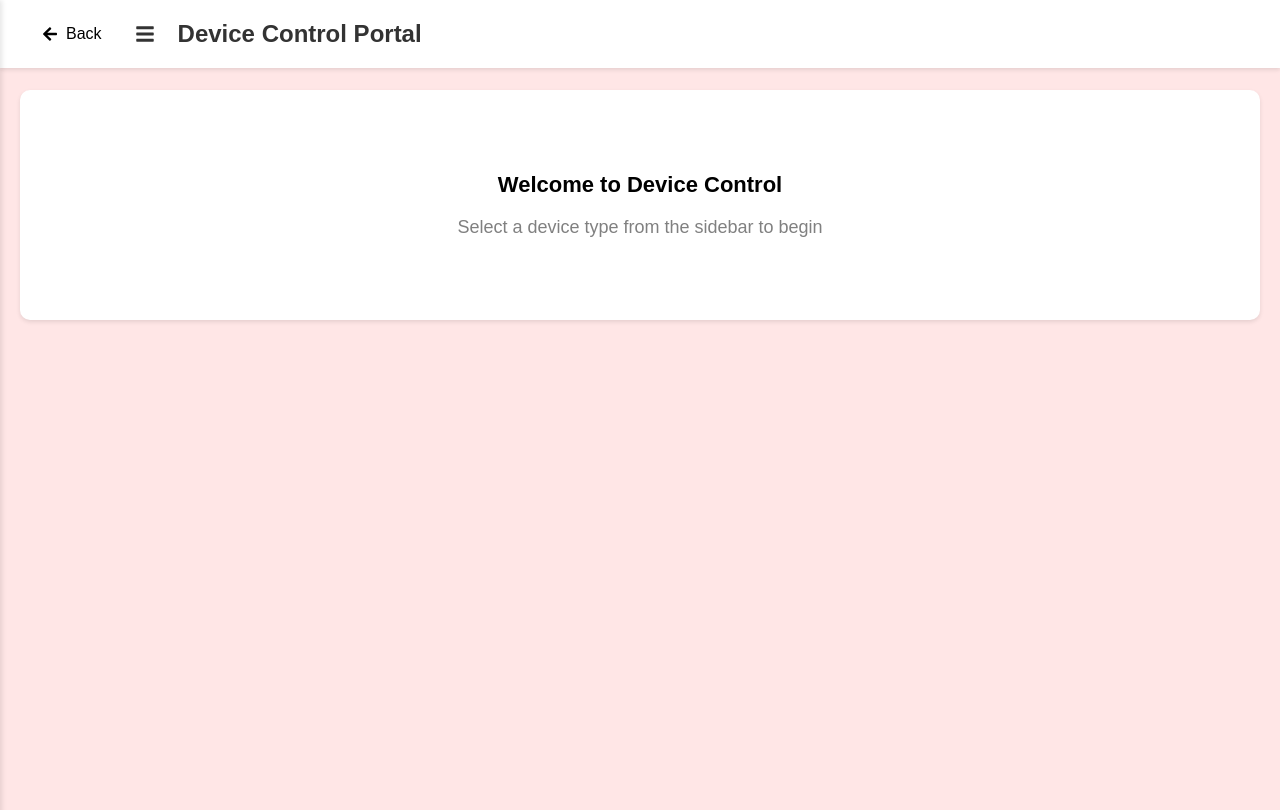
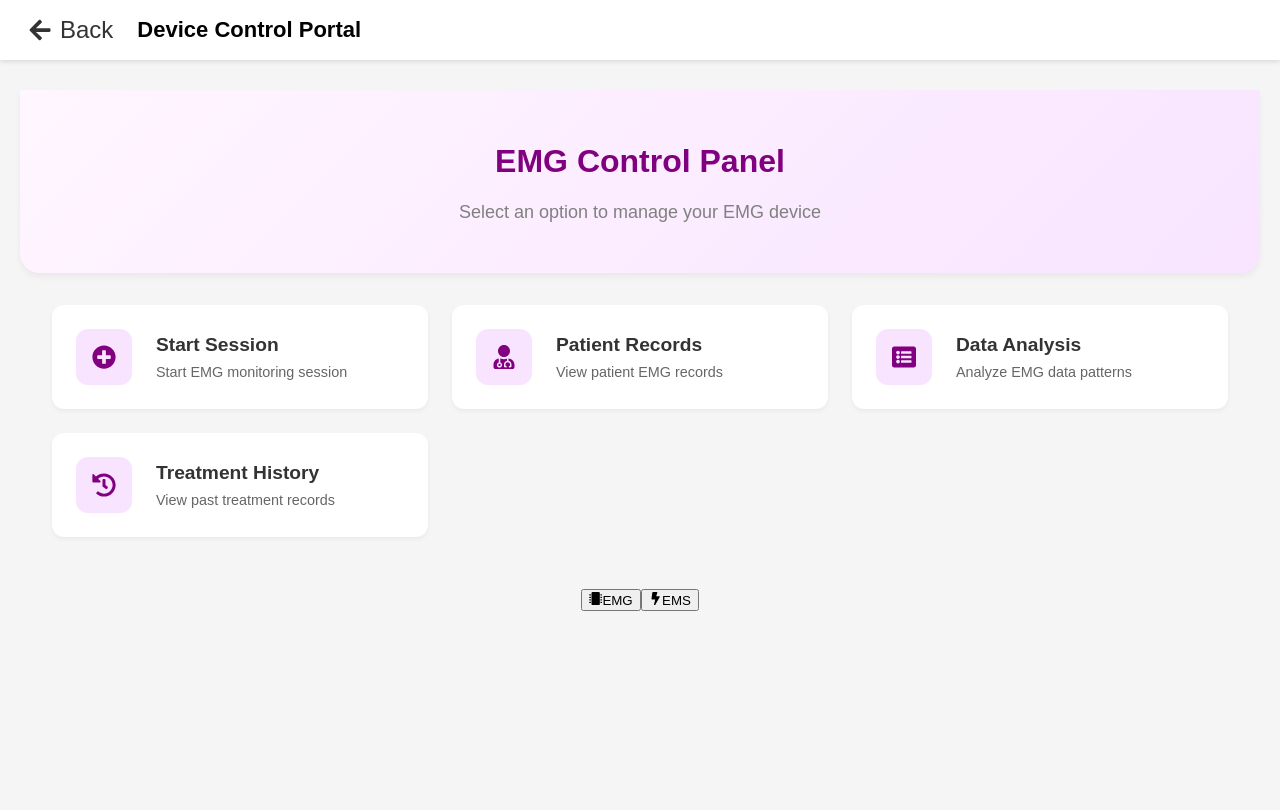
Before and after one commit to AHISH2006/Devops_Project, a React (Vite) app: page /devicecontrol in a window 1280 px wide. Built offline with nearby package versions, Linux system fonts and the light colour scheme.

Commit message:
control modified

```diff
--- a/src/pages/DeviceControl.jsx
+++ b/src/pages/DeviceControl.jsx
@@ -1,37 +1,50 @@
-import React, { useState, useRef, useEffect } from 'react';
-import { useNavigate } from 'react-router-dom';
-import { FaArrowLeft, FaPlusCircle, FaListAlt, FaUserMd, FaHistory, FaBars, FaMicrochip, FaBolt } from 'react-icons/fa';
-import '../styles/devicecontrol.css';
+import React, { useState, useEffect } from 'react';
+import { useNavigate, useLocation } from 'react-router-dom';
+import { FaArrowLeft, FaPlusCircle, FaListAlt, FaUserMd, FaHistory, FaMicrochip, FaBolt } from 'react-icons/fa';
+import '../styles/device.css';
 
 const DeviceControl = () => {
   const navigate = useNavigate();
-  const [isSidebarOpen, setSidebarOpen] = useState(false);
-  const [selectedDevice, setSelectedDevice] = useState(null);
-  const sidebarRef = useRef(null);
-  const menuButtonRef = useRef(null);
+  const location = useLocation();
+  const [selectedDevice, setSelectedDevice] = useState('EMG');
+  const [userRole, setUserRole] = useState('');
 
   useEffect(() => {
-    const handleClickOutside = (event) => {
-      if (
-        isSidebarOpen &&
-        sidebarRef.current &&
-        !sidebarRef.current.contains(event.target) &&
-        !menuButtonRef.current.contains(event.target)
-      ) {
-        setSidebarOpen(false);
+    const role = location.state?.role;
+    if (role) {
+      setUserRole(role);
+    }
+  }, [location]);
+
+  const handleBackClick = () => {
+    const currentRole = location.state?.role;
+    if (currentRole === 'doctor') {
+      navigate('/doctorhome');
+    } else if (currentRole === 'patient') {
+      navigate('/patienthome');
+    } else {
+      navigate('/doctorhome'); // Default to doctor home
     }
   };
 
-    document.addEventListener('mousedown', handleClickOutside);
-    return () => document.removeEventListener('mousedown', handleClickOutside);
-  }, [isSidebarOpen]);
+  const getSessionButtons = () => {
+    const commonButtons = [
+      {
+        title: 'Treatment History',
+        icon: <FaHistory />,
+        path: '/treatment-history',
+        description: 'View past treatment records'
+      }
+    ];
 
-  const sessionButtons = [
+    const emsButtons = [
       {
-      title: 'Create Session',
+        title: 'Start Session',
         icon: <FaPlusCircle />,
-      onClick: () => navigate('/create-session', { state: { deviceType: selectedDevice }}),
-      description: `Start a new ${selectedDevice} treatment session`
+        onClick: () => navigate('/startsession', {
+          state: { deviceType: selectedDevice }
+        }),
+        description: 'Start a new EMS treatment session'
       },
       {
         title: 'Programs',
@@ -40,21 +53,44 @@ const DeviceControl = () => {
         description: 'View and manage treatment programs'
       },
       {
-      title: 'Patient Details',
+        title: 'Schedule Session',
+        icon: <FaUserMd />,
+        onClick: () => navigate('/start-session', {
+          state: {
+            deviceType: selectedDevice,
+            isScheduling: true
+          }
+        }),
+        description: 'Schedule a future session'
+      },
+      ...commonButtons
+    ];
+
+    const emgButtons = [
+      {
+        title: 'Start Session',
+        icon: <FaPlusCircle />,
+        onClick: () => navigate('/startsession', {
+          state: { deviceType: selectedDevice }
+        }),
+        description: 'Start EMG monitoring session'
+      },
+      {
+        title: 'Patient Records',
         icon: <FaUserMd />,
         path: '/patient-details',
-      description: 'Access patient information'
+        description: 'View patient EMG records'
       },
       {
-      title: 'Treatment History',
-      icon: <FaHistory />,
-      path: '/treatment-history',
-      description: 'View past treatment records'
-    }
+        title: 'Data Analysis',
+        icon: <FaListAlt />,
+        path: '/emg-analysis',
+        description: 'Analyze EMG data patterns'
+      },
+      ...commonButtons
     ];
 
-  const handleDeviceClick = (device) => {
-    setSelectedDevice(device);
+    return selectedDevice === 'EMS' ? emsButtons : emgButtons;
   };
 
   const handleButtonClick = (button) => {
@@ -67,54 +103,23 @@ const DeviceControl = () => {
 
   return (
     <div className="device-container">
-      <nav className="device-navbar">
+      <nav className="top-navbar">
         <div className="nav-left">
-          <button className="back-btn" onClick={() => navigate("/doctorhome")}>
+          <button className="back-button" onClick={handleBackClick}>
             <FaArrowLeft /> Back
-          </button>
-          <button
-            ref={menuButtonRef}
-            className="sidebar-toggle"
-            onClick={() => setSidebarOpen(!isSidebarOpen)}
-          >
-            <FaBars />
           </button>
           <h2>Device Control Portal</h2>
         </div>
       </nav>
 
-      <div ref={sidebarRef} className={`sidebar ${isSidebarOpen ? 'open' : ''}`}>
-        <div className="sidebar-header">
-          <h3>Device Control</h3>
-        </div>
-        <div className="device-options">
-          <button
-            className={`device-option ${selectedDevice === 'EMG' ? 'active' : ''}`}
-            onClick={() => handleDeviceClick('EMG')}
-          >
-            <FaMicrochip className="option-icon" />
-            <span>EMG Devices</span>
-          </button>
-          <button
-            className={`device-option ${selectedDevice === 'EMS' ? 'active' : ''}`}
-            onClick={() => handleDeviceClick('EMS')}
-          >
-            <FaBolt className="option-icon" />
-            <span>EMS Devices</span>
-          </button>
-        </div>
-      </div>
-
-      <main className={`main-content ${isSidebarOpen ? 'shifted' : ''}`}>
-        {selectedDevice ? (
-          <>
+      <main className="main-content">
         <div className="welcome-section">
-              <h1>Welcome to {selectedDevice} Session Portal</h1>
-              <p>Select an option to begin your session management</p>
+          <h1>{selectedDevice} Control Panel</h1>
+          <p>Select an option to manage your {selectedDevice} device</p>
         </div>
 
         <div className="session-options">
-              {sessionButtons.map((button, index) => (
+          {getSessionButtons().map((button, index) => (
             <button
               key={index}
               className="session-card"
@@ -130,14 +135,24 @@ const DeviceControl = () => {
             </button>
           ))}
         </div>
-          </>
-        ) : (
-          <div className="welcome-message">
-            <h2>Welcome to Device Control</h2>
-            <p>Select a device type from the sidebar to begin</p>
-          </div>
-        )}
       </main>
+
+      <nav className="bottom-nav">
+        <button
+          className={`nav-option ${selectedDevice === 'EMG' ? 'active' : ''}`}
+          onClick={() => setSelectedDevice('EMG')}
+        >
+          <FaMicrochip className="nav-icon" />
+          <span>EMG</span>
+        </button>
+        <button
+          className={`nav-option ${selectedDevice === 'EMS' ? 'active' : ''}`}
+          onClick={() => setSelectedDevice('EMS')}
+        >
+          <FaBolt className="nav-icon" />
+          <span>EMS</span>
+        </button>
+      </nav>
     </div>
   );
 };
```
Lines whose indentation alone changed are shown as unchanged.
